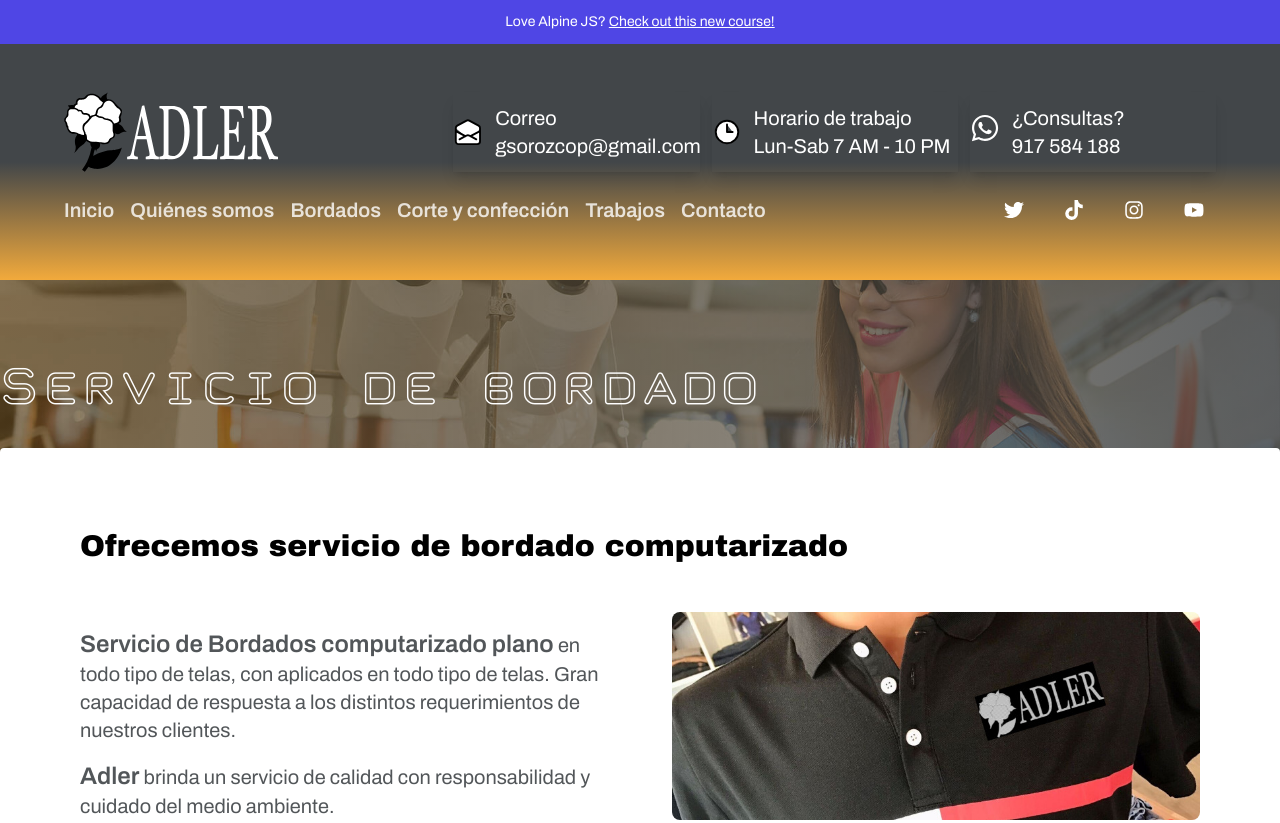
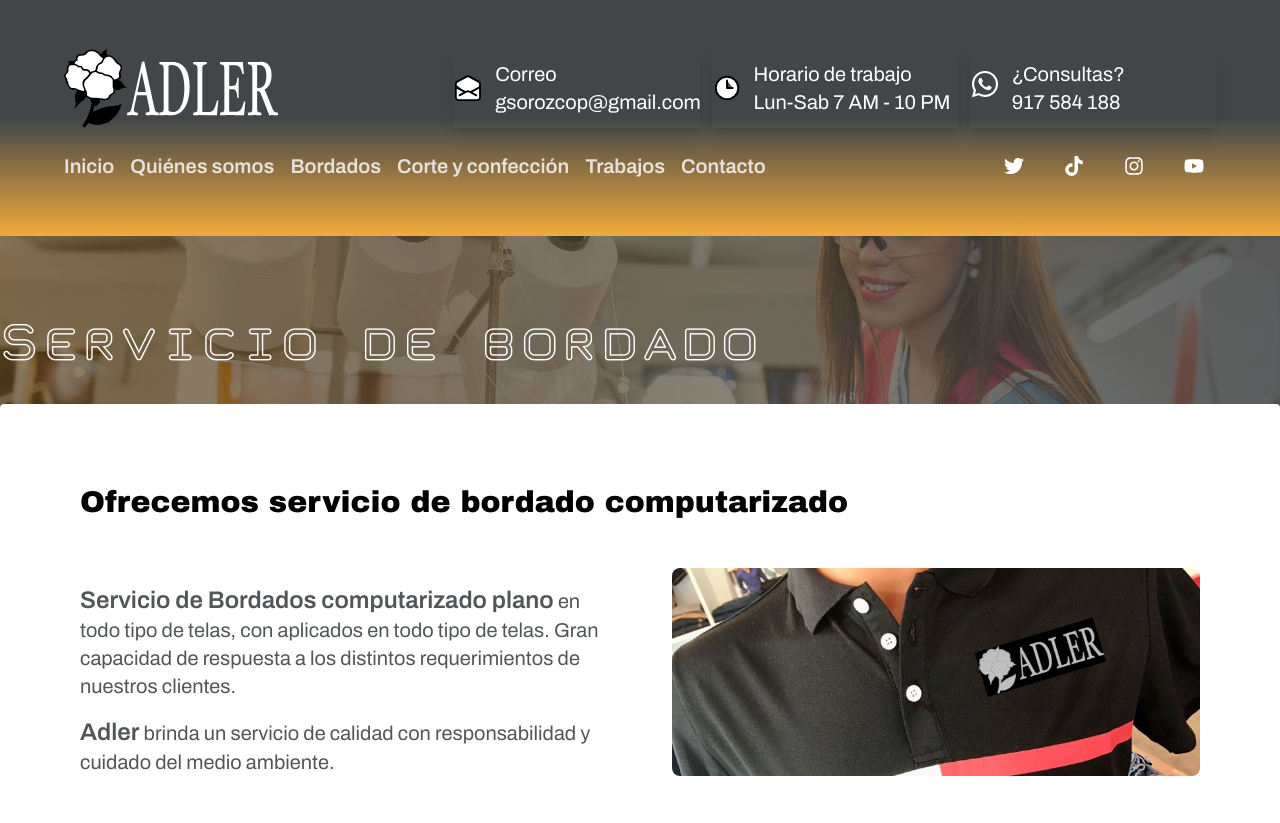
Before and after one commit to loxi1/Adler, an Astro site: page /bordados in a window 1280 px wide. Shown: the top 823 px of the page. Built offline with nearby package versions, Linux system fonts and the light colour scheme; Astro itself is replaced by a stand-in of ours.

Commit message:
26-02-2023 quitar banner azul

```diff
--- a/src/layouts/Layout.astro
+++ b/src/layouts/Layout.astro
@@ -51,13 +51,6 @@ const backBody = bgbody ? true : false
 		</script>
 	</head>
 	<body class:list={['min-h-screen overflow-x-hidde',{'bg-principal': backBody}]}>
-		<div class="bg-indigo-600 px-4 py-3 text-white">
-  <p class="text-center text-sm font-medium">
-    Love Alpine JS?
-    <a href="#" class="inline-block underline">Check out this new course!</a>
-  </p>
-</div>
-
 		<Header />
 		<slot />
 		<Footer />
```
